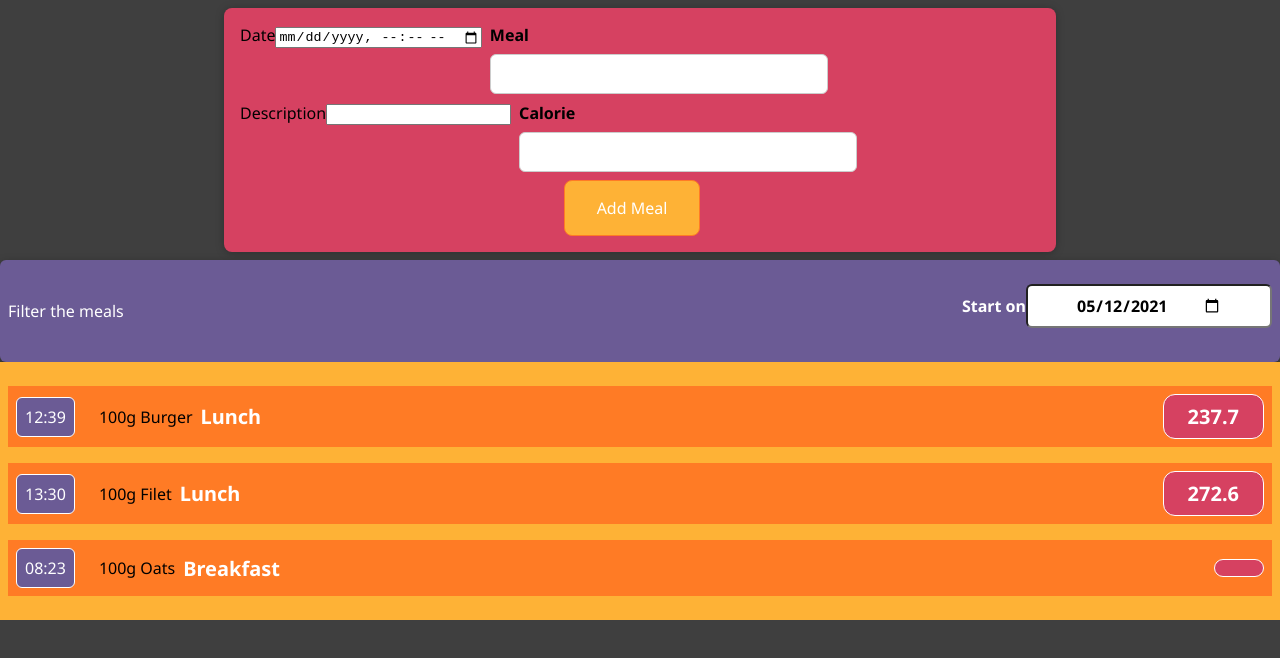
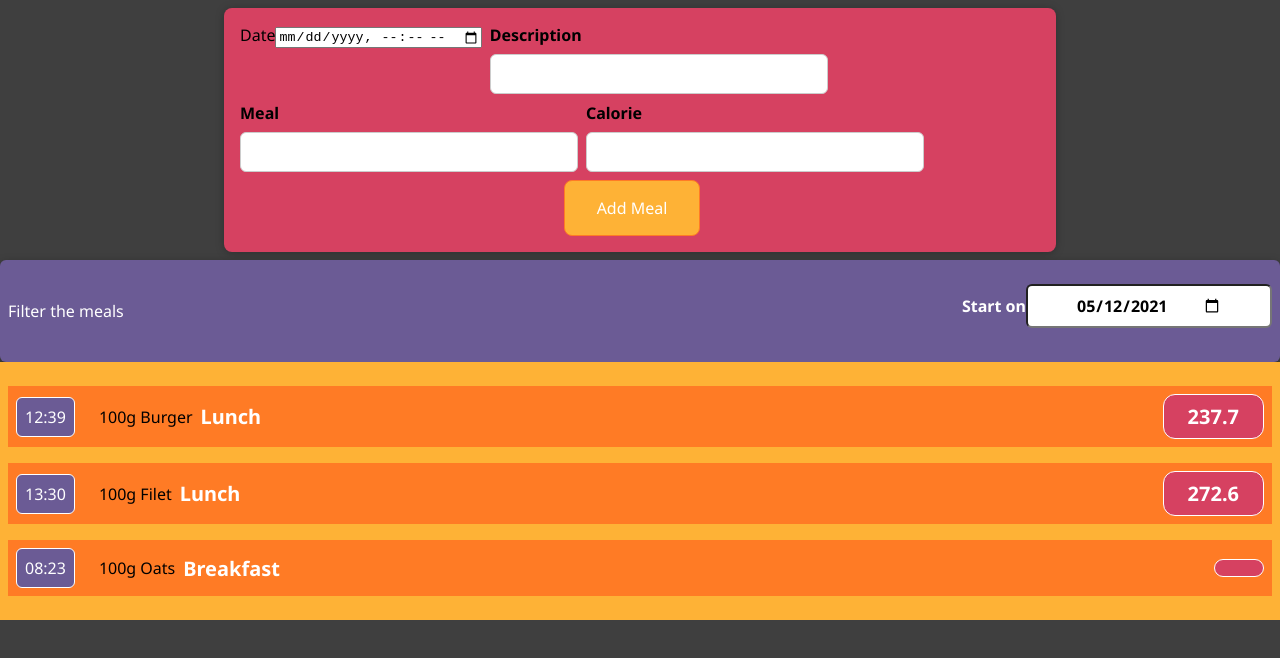
Before and after one commit to aklilumezene/Odyssea-Calorie-Tracker, a React (Create React App) app: page / in a window 1280 px wide. Shown: the top 658 px of the page. Built offline with nearby package versions, Linux system fonts and the light colour scheme.

Commit message:
Input component: use the component everywhere

```diff
--- a/src/components/EditMealItem/MealForm.js
+++ b/src/components/EditMealItem/MealForm.js
@@ -69,28 +69,35 @@ const MealForm = (props) => {
             onChange: dateChangedHandler,
           }}
         />
-        <div className="add-meal__element">
-          <label>Meal</label>
-          <input type="text" value={userMeal} onChange={mealChangedHandler} />
-        </div>
-        <div className="add-metric__element">
-          <label>Description</label>
-          <input
-            type="text"
-            value={userDescription}
-            onChange={descriptionChangedHandler}
-          />
-        </div>
-        <div className="add-meal__element">
-          <label>Calorie</label>
-          <input
-            type="number"
-            value={userCalorie}
-            min="0"
-            step="1"
-            onChange={calorieChangedHandler}
-          />
-        </div>
+        <Input className="add-meal__element"
+                    labelText="Description"
+                    input={{
+                        id: "date",
+                        type: "text",
+                        value: userDescription,
+                        onChange: descriptionChangedHandler
+                    }}
+                />
+        <Input className="add-meal__element"
+                    labelText="Meal"
+                    input={{
+                        id: "Meal",
+                        type: "text",
+                        value: userMeal,
+                        onChange: mealChangedHandler
+                    }}
+                />
+        <Input className="add-meal__element"
+                    labelText="Calorie"
+                    input={{
+                        id: "date",
+                        type: "number",
+                        value: userCalorie,
+                        onChange: calorieChangedHandler,
+                        min: "0",
+                        step: "1"
+                    }}
+                />
       </div>
       <div className="add-meal__actions">
         <button type="submit">Add Meal</button>
```
